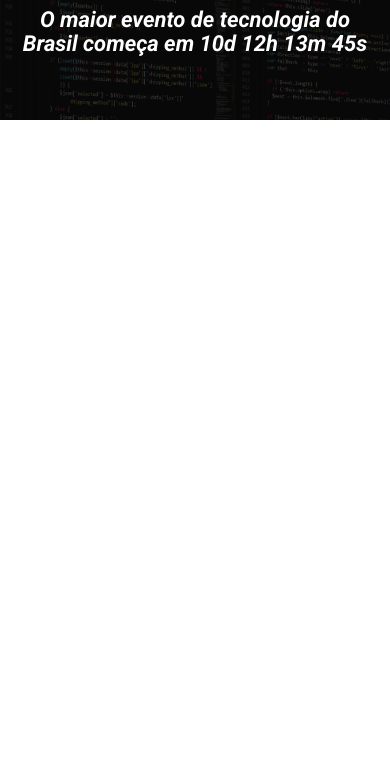
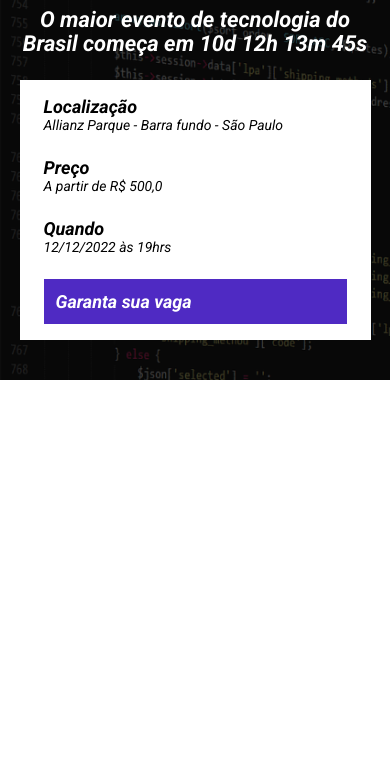
Before and after one commit to CaioCroccia22/Event-with-Timer-Landing-Page, a website built with Parcel: page src/index.html in a window 390 px wide. Shown: the part 80-844 px from the top of the page. Built offline with nearby package versions, Linux system fonts and the light colour scheme.

Commit message:
feat: implement infos container and responsive layout for netbooks and mobile

```diff
--- a/src/index.html
+++ b/src/index.html
@@ -17,6 +17,25 @@
             <p class="hero__text">
                 O maior evento de tecnologia do Brasil começa em 10d 12h 13m 45s
             </p>
+            <div class="infos-bar">
+                <ul class="infos-bar__list">
+                    <li class="infos-bar__list__item">
+                        <b>Localização</b>
+                        Allianz Parque - Barra fundo - São Paulo
+                    </li>
+                    <li class="infos-bar__list__item">
+                        <b>Preço</b>
+                        A partir de R$ 500,0
+                    </li>
+                    <li class="infos-bar__list__item">
+                        <b>Quando</b>
+                        12/12/2022 às 19hrs
+                    </li>
+                </ul>
+                <a href="" class="button button--primary">
+                    Garanta sua vaga
+                </a>
+            </div>
         </div>
    </header>
 </body>
--- /dev/null
+++ b/src/styles/components/_infosbar.scss
@@ -0,0 +1,41 @@
+.infos-bar{
+    display: flex;
+    justify-content: space-between;
+    padding: 16px 24px;
+    background-color: #fff;
+
+    &__list{
+        display: flex;
+        gap: 40px;
+
+        &__item{
+            font-size: 14px;
+            color: black;
+
+
+            b{
+                font-size: 18px;
+                display: block;
+            }
+        }
+    }
+
+    // Tratar a visualização do celular
+    @media (max-width: 640px){
+        display: block;
+
+        &__list{
+            display: block;
+
+            &__item{
+                margin-bottom: 24px;
+            }
+        }
+    }
+
+    // Netbooks
+    @media (max-width: 1024px){
+        gap: 16px;
+    }
+
+}
--- /dev/null
+++ b/src/styles/components/buttons.scss
@@ -0,0 +1,26 @@
+.button {
+    padding: 12px;
+    font-size: 18px;
+    font-weight: bold;
+    text-align: center;
+    white-space: nowrap;
+    cursor: pointer;
+
+    &--primary{
+        color: #fff;
+        background-color: #4f2ac3;
+    }
+
+    // Celular
+    @media (max-width: 640px){
+        display: block;
+        width: 100%;
+
+    }
+
+    // Netbooks
+    @media (max-width: 1024px){
+        display: flex;
+        align-items: center;
+    }
+}
--- a/src/styles/main.scss
+++ b/src/styles/main.scss
@@ -1,4 +1,6 @@
 @use 'hero';
+@use 'components/infosbar';
+@use 'components/buttons';
 
 
 *{
@@ -6,6 +8,8 @@
     padding: 0;
     box-sizing: border-box;
     font-family: 'Roboto';
+    list-style: none;
+    text-decoration: none;
 }
 
 .container{
```
